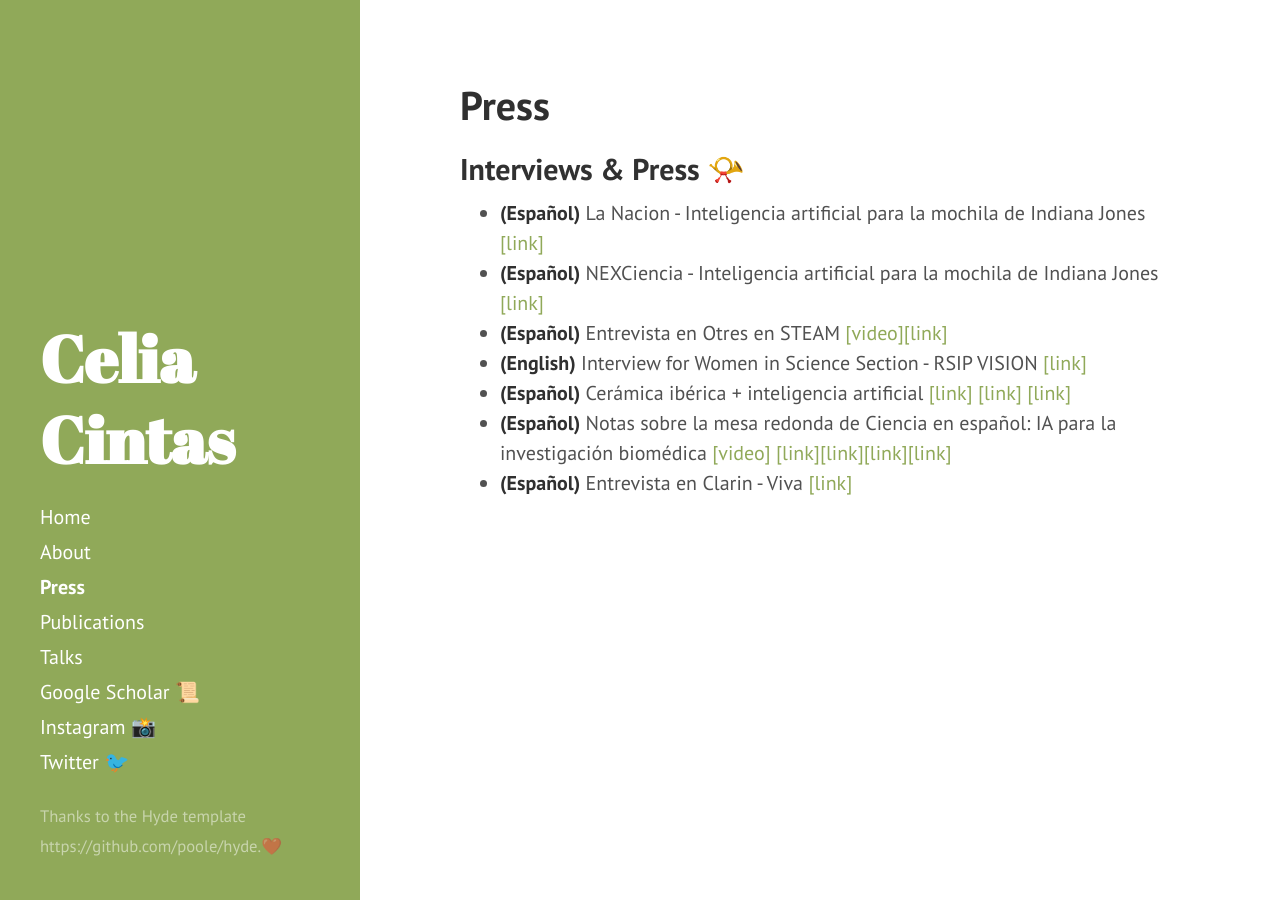
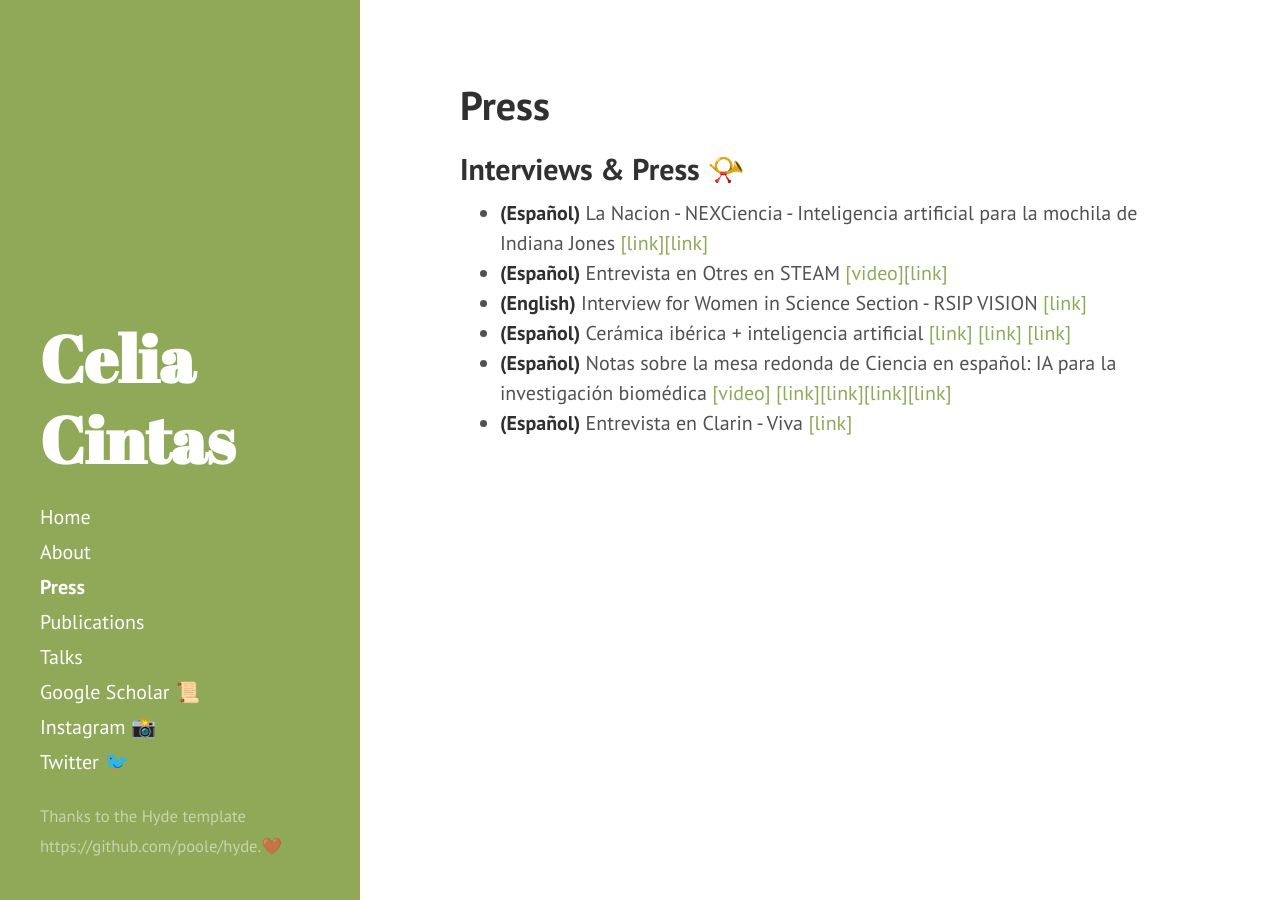
Before and after one commit to celiacintas/celiacintas.github.io, a Jekyll site: the page built from press.md, in a window 1280 px wide. Built offline with Jekyll 4.4.1, drawn with Linux system fonts in a browser that asks for light colours.

Commit message:
Update press.md

```diff
--- a/press.md
+++ b/press.md
@@ -5,8 +5,7 @@ title: Press
 
 ## Interviews & Press 📯
 
-* **(Español)** La Nacion - Inteligencia artificial para la mochila de Indiana Jones [[link]](https://www.lanacion.com.ar/tecnologia/inteligencia-artificial-para-la-mochila-de-indiana-jones-permite-catalogar-en-forma-autonoma-nid03012022/)
-* **(Español)** NEXCiencia - Inteligencia artificial para la mochila de Indiana Jones [[link]](https://nexciencia.exactas.uba.ar/sistema-capaz-catalogar-automaticamente-vasijas-ceramica-yacimientos-arqueologicos-inteligencia-artificial-celia-cintas-pablo-navarro-carlos-belotti-diego-fernandez-slezak)
+* **(Español)** La Nacion - NEXCiencia - Inteligencia artificial para la mochila de Indiana Jones [[link]](https://www.lanacion.com.ar/tecnologia/inteligencia-artificial-para-la-mochila-de-indiana-jones-permite-catalogar-en-forma-autonoma-nid03012022/)[[link]](https://nexciencia.exactas.uba.ar/sistema-capaz-catalogar-automaticamente-vasijas-ceramica-yacimientos-arqueologicos-inteligencia-artificial-celia-cintas-pablo-navarro-carlos-belotti-diego-fernandez-slezak)
 * **(Español)** Entrevista en Otres en STEAM [[video]](https://youtu.be/cxvSiylKub4)[[link]](https://medium.com/mujeresensteam/otres-en-steam-qui%C3%A9n-es-celia-cintas-43d43b8d0131)
 * **(English)** Interview for Women in Science Section  - RSIP VISION [[link]](https://www.rsipvision.com/MICCAI2021-Wednesday/29/)
 * **(Español)** Cerámica ibérica + inteligencia artificial [[link]](https://fundaciondescubre.es/noticias/desarrollan-un-sistema-que-cataloga-ceramica-iberica-de-yacimientos-mediante-inteligencia-artificial/)
```
